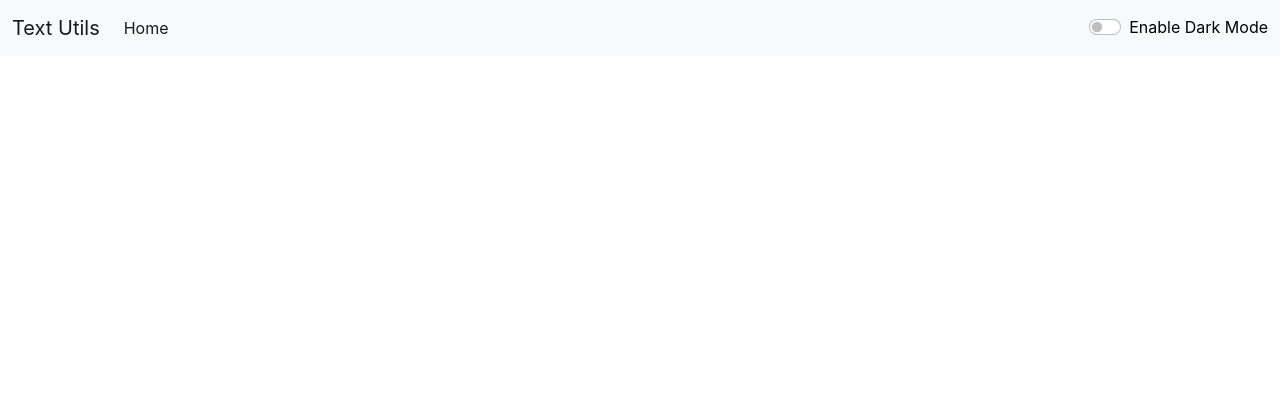
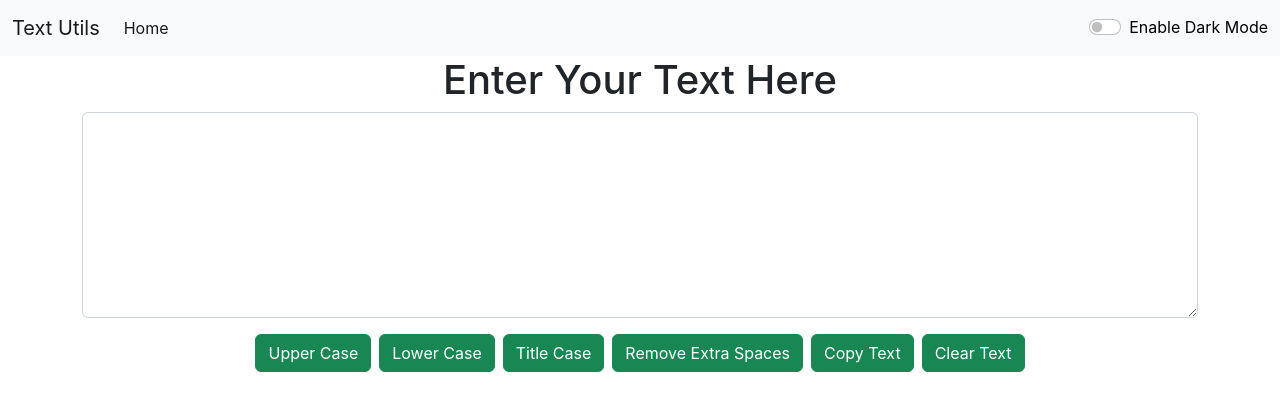
Before and after one commit to Saadaan-Hassan/Text-Utils-React, a React (Create React App) app: page / in a window 1280 px wide. Shown: the top 410 px of the page. Built offline with nearby package versions, Linux system fonts and the light colour scheme.

Commit message:
Add text form

```diff
--- a/src/App.js
+++ b/src/App.js
@@ -1,6 +1,7 @@
 import './App.css';
 import Navbar from './Components/Navbar';
 import React, { useState } from 'react'
+import TextForm from './Components/TextForm';
 
 
 function App() {
@@ -18,6 +19,7 @@ function App() {
   return (
     <div className="App">
       <Navbar mode={mode} toggleMode={toggleMode}/>
+      <TextForm/>
     </div>
   );
 }
--- a/src/Components/TextForm.js
+++ b/src/Components/TextForm.js
@@ -0,0 +1,22 @@
+import React from "react";
+
+export default function TextForm() {
+  return (
+    <div className="container">
+      <div className="mb-3">
+        <h1>Enter Your Text Here</h1>
+        <textarea
+          className="form-control"
+          id="textArea"
+          rows="8"
+        ></textarea>
+      </div>
+      <button className="btn btn-success mx-1">Upper Case</button>
+      <button className="btn btn-success mx-1">Lower Case</button>
+      <button className="btn btn-success mx-1">Title Case</button>
+      <button className="btn btn-success mx-1">Remove Extra Spaces</button>
+      <button className="btn btn-success mx-1">Copy Text</button>
+      <button className="btn btn-success mx-1">Clear Text</button>
+    </div>
+  );
+}
```
